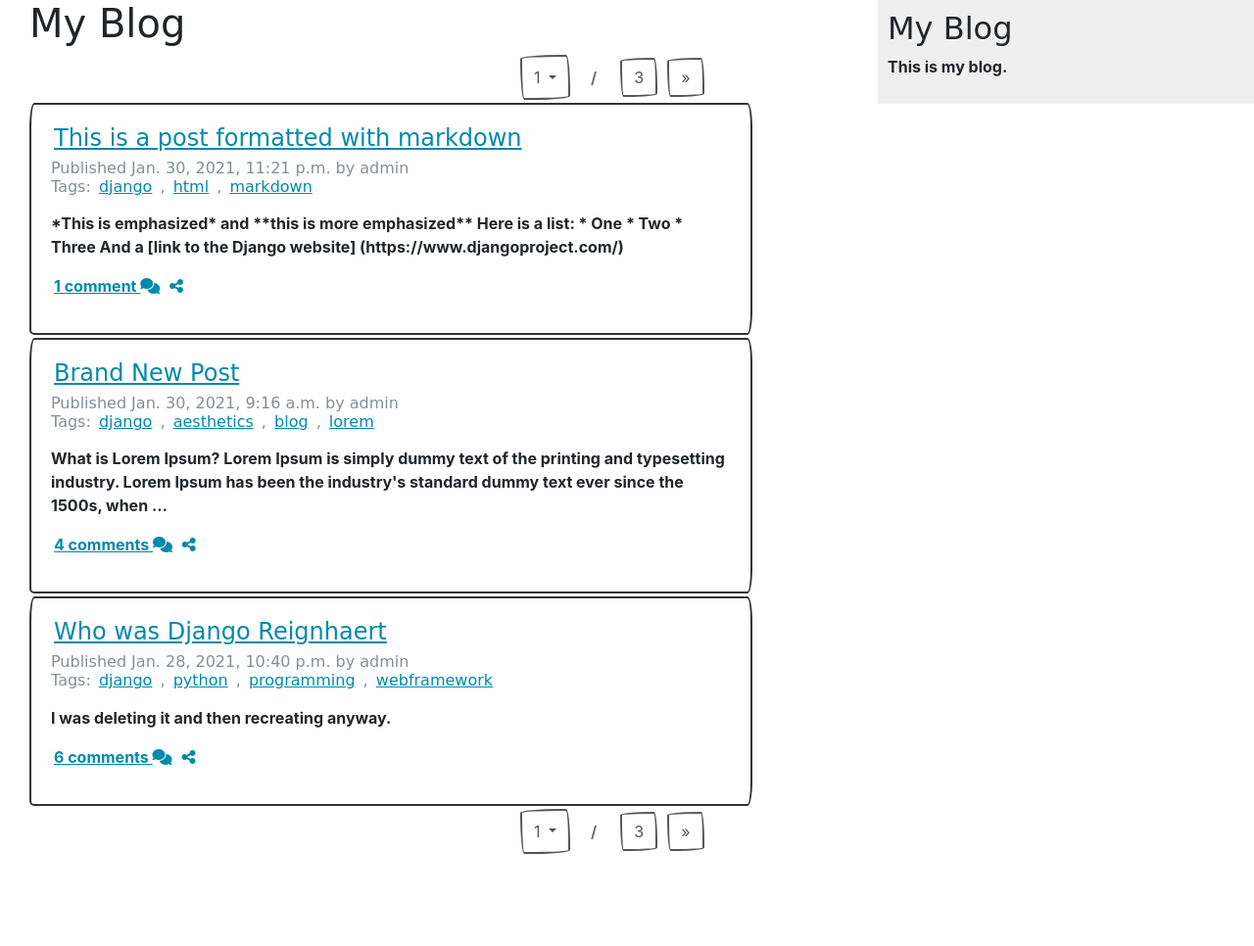
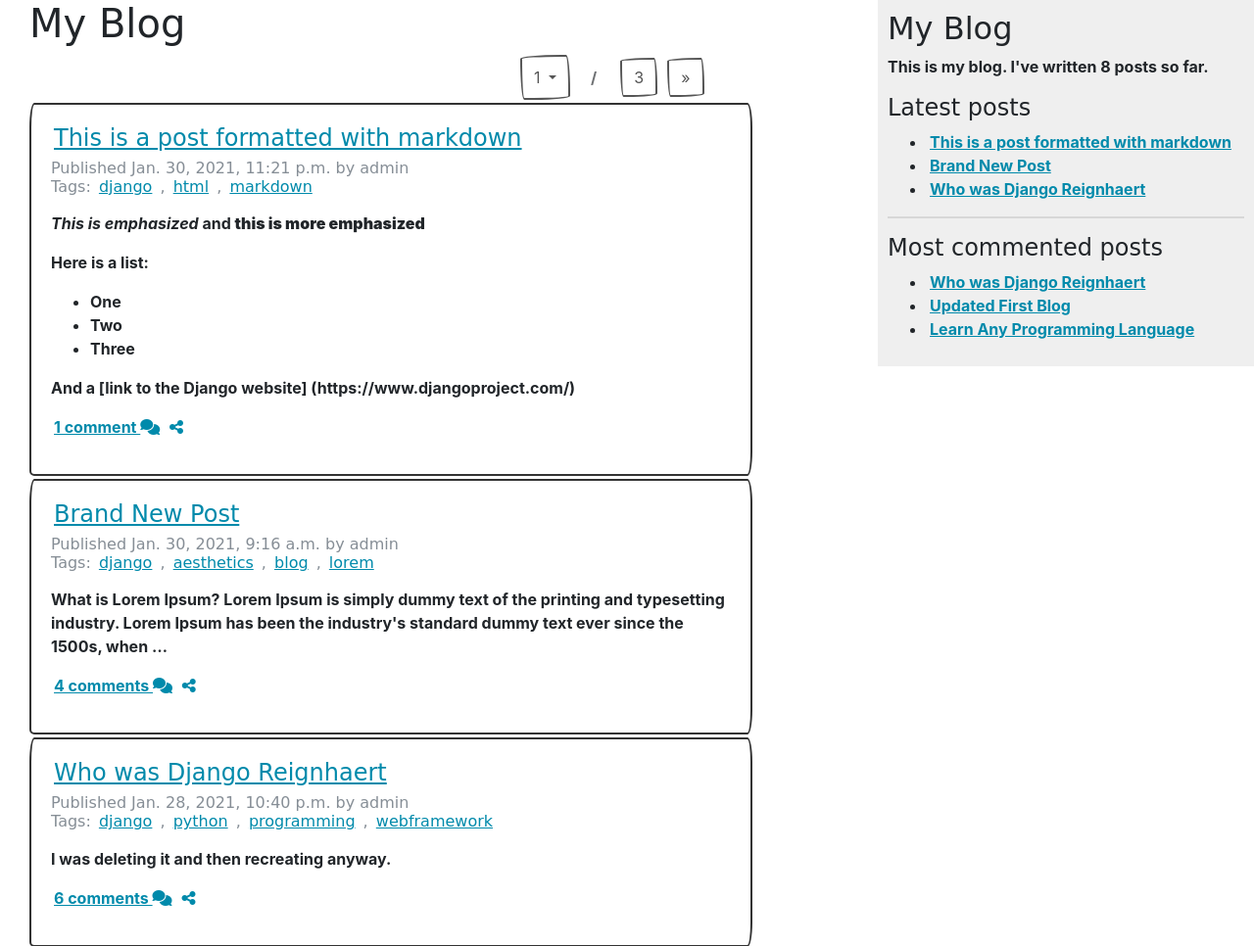
Before and after one commit to kocesat/skechyblog, a Django app: page /blog/ in a window 1280 px wide. Shown: the top 966 px of the page at 98% size. Before the commit the page ends 872 px from the top, so only its background shows below. Run offline with Django 3.2, Linux system fonts and the light colour scheme; data comes from the database, SQL or seed files in the repository; both versions use the stored data as it was after the commit; parts of the project's set-up code (start-up, migrations or seed data) failed here and were passed over; some libraries are stand-ins or nearby versions; some web fonts are replaced.

Commit message:
Template tags and filters

```diff
--- a/blog/templates/blog/base.html
+++ b/blog/templates/blog/base.html
@@ -1,3 +1,4 @@
+{% load blog_tags %}
 {% load static %}
 <!DOCTYPE html>
 <html lang="en">
@@ -31,7 +32,19 @@
     </div>
     <div id="sidebar">
         <h2>My Blog</h2>
-        <p>This is my blog.</p>
+        <p>This is my blog. I've written {% total_posts %} posts so far.</p>
+        <h4>Latest posts</h4>
+        {% show_latest_posts 3 %}
+        <hr>
+        <h4>Most commented posts</h4>
+        {% get_most_commented_posts 3 as most_commented_posts %}
+        <ul>
+            {% for post in most_commented_posts %}
+                <li>
+                    <a href="{{ post.get_absolute_url}}"> {{ post.title }} </a>
+                </li>
+            {% endfor %}
+        </ul>
         {% block sidebar %}
         {% endblock %}
     </div>
--- /dev/null
+++ b/blog/templates/blog/post/latest_posts.html
@@ -0,0 +1,7 @@
+<ul>
+    {% for post in latest_posts %}
+        <li>
+            <a href="{{ post.get_absolute_url }}">{{ post.title }}</a>
+        </li>
+    {% endfor %}
+</ul>
--- a/blog/templates/blog/post/list.html
+++ b/blog/templates/blog/post/list.html
@@ -1,4 +1,5 @@
 {% extends 'blog/base.html' %}
+{% load blog_tags %}
 
 {% block title %}My Blog{% endblock %}
 
@@ -27,7 +28,10 @@
                     {% endfor %}
                 </h6>
                 <!-- POST BODY -->
-                <p class="card-text">{{ post.body|truncatewords:30|linebreaks }}</p>
+                <p class="card-text">
+                    <!-- {{ post.body|truncatewords:30|linebreaks }} -->
+                    {{ post.body|markdown|truncatewords_html:30 }}
+                </p>
                 <!-- POST FOOTER -->
                 {% with post.comments.count as total_comments %}
                     <p class="text-muted">
--- /dev/null
+++ b/blog/templatetags/blog_tags.py
@@ -0,0 +1,34 @@
+from django import template
+from ..models import Post
+from django.db.models import Count
+import markdown
+from django.utils.safestring import mark_safe
+
+
+# create an instance of Library class
+register = template.Library()
+
+# use simple_tag decorator to register your function as template tag
+# simple_tag: Process the data and returns a string.
+# inclusion_tag: Processes the data and returns a rendered template
+@register.simple_tag
+def total_posts():
+    return Post.published.count()
+
+# custom template tag that shows latest posts
+@register.inclusion_tag('blog/post/latest_posts.html')
+def show_latest_posts(count=5):
+    latest_posts = Post.published.order_by('-publish')[:count]
+    return {'latest_posts': latest_posts}
+
+
+# custom template tag that gives most commented posts
+@register.simple_tag
+def get_most_commented_posts(count=5):
+    # for each context(post) get the count of comments by annotate method.
+    return Post.published.annotate(total_comments=Count('comments')).order_by('-total_comments')[:count]
+
+
+@register.filter(name='markdown')
+def markdown_format(text):
+    return mark_safe(markdown.markdown(text))
```
Also changed, not shown: blog/templates/blog/post/detail.html (+4 -4 lines), blog/templatetags/__init__.py (added), db.sqlite3.
